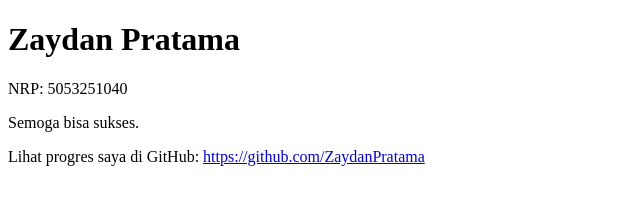
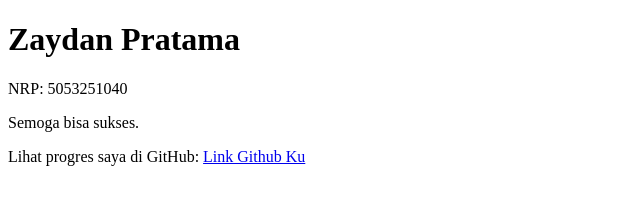
Before and after one commit to webdev-if-its/pweb-5053251040, a website: page m00/index.html in a window 1280 px wide. Shown: the whole page, without its empty margins (0-640 px from the left). Drawn offline with Linux system fonts and the light colour scheme.

Commit message:
Selesaikan pertemuan 0

```diff
--- a/m00/index.html
+++ b/m00/index.html
@@ -10,7 +10,6 @@
   <h1 id="nama">Zaydan Pratama</h1>
   <p id="nrp">NRP: 5053251040</p>
   <p id="bio">Semoga bisa sukses.</p>
-  <p>Lihat progres saya di GitHub: <a id="github" href="#">https://github.com/ZaydanPratama</a></p>
-
+  <p>Lihat progres saya di GitHub: <a id="github" href="https://github.com/ZaydanPratama">Link Github Ku</a></p>
 </body>
 </html>
```
